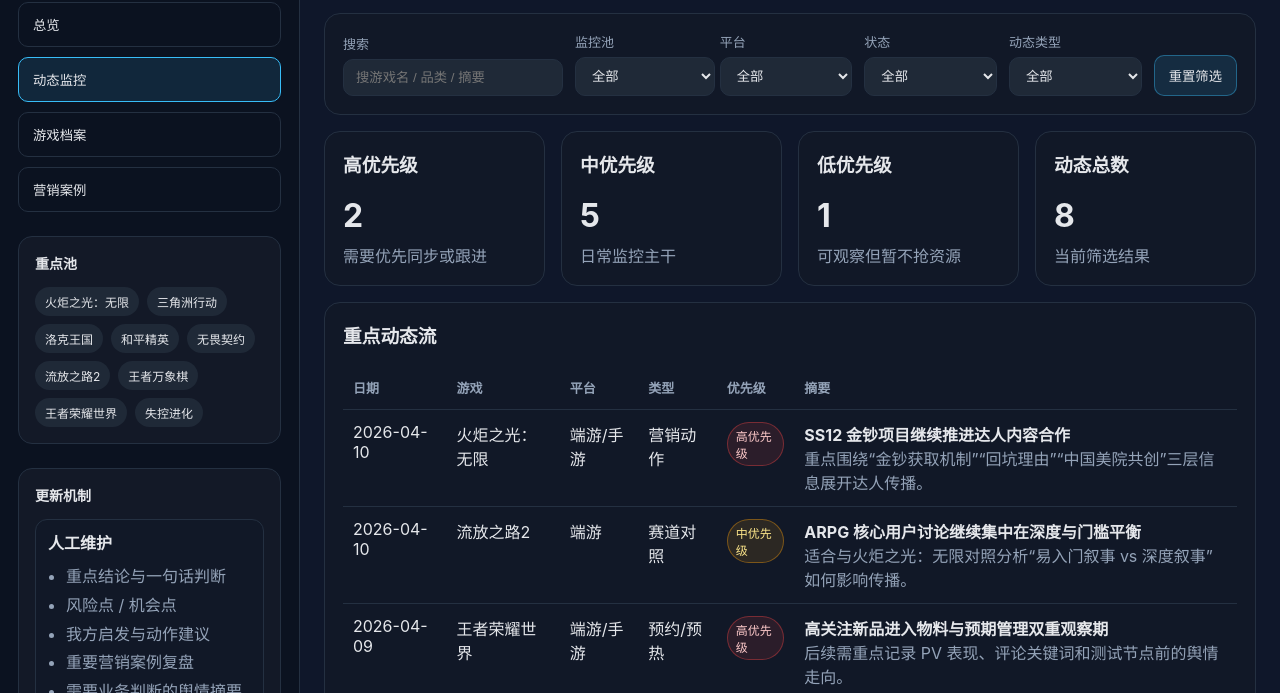
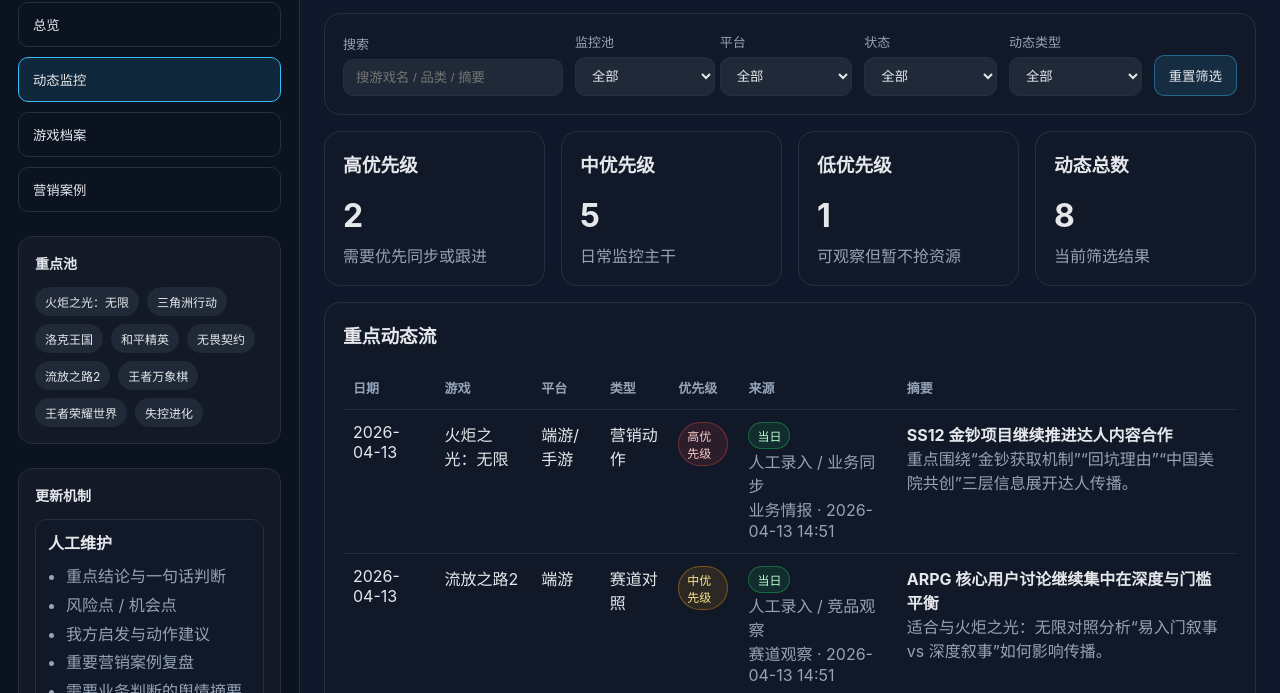
Before and after one commit to wangzhiqi01/game-monitor-dashboard, a website: page docs/index.html in a window 1280 px wide. Both pictures are taken after a click on the button "动态监控". Shown: the part 107-800 px from the top of the page. Drawn offline with Linux system fonts and the light colour scheme.

Commit message:
Add dashboard v1.4 source freshness model

```diff
--- a/dashboard/styles.css
+++ b/dashboard/styles.css
@@ -171,6 +171,8 @@ body {
 .badge.high { color: #fecaca; border-color: rgba(239,68,68,.4); background: rgba(239,68,68,.12); }
 .badge.medium { color: #fde68a; border-color: rgba(245,158,11,.4); background: rgba(245,158,11,.12); }
 .badge.low { color: #bbf7d0; border-color: rgba(34,197,94,.4); background: rgba(34,197,94,.12); }
+.badge.fresh { color: #bbf7d0; border-color: rgba(34,197,94,.4); background: rgba(34,197,94,.12); }
+.badge.stale { color: #fecaca; border-color: rgba(239,68,68,.4); background: rgba(239,68,68,.12); }
 
 .list {
   display: grid;
--- a/docs/app.js
+++ b/docs/app.js
@@ -26,6 +26,11 @@ function badge(level) {
 
 function metricCard(title, value, note) {
   return `<div class="card"><h3>${title}</h3><div class="metric">${value}</div><div class="muted">${note}</div></div>`;
+}
+
+function freshnessBadge(value) {
+  if (value === 'today') return '<span class="badge fresh">当日</span>';
+  return '<span class="badge stale">非当日</span>';
 }
 
 function sectionCard(title, body) {
@@ -139,6 +144,7 @@ function renderOverview() {
           <div class="profile-section"><h4>人工维护</h4><ul>${data.updateMechanism.manual.map(item => `<li>${item}</li>`).join('')}</ul></div>
           <div class="profile-section"><h4>我持续维护模板</h4><ul>${data.updateMechanism.assistant.map(item => `<li>${item}</li>`).join('')}</ul></div>
           <div class="profile-section"><h4>后续可接抓取</h4><ul>${data.updateMechanism.futureAutomation.map(item => `<li>${item}</li>`).join('')}</ul></div>
+          <div class="profile-section"><h4>来源规则</h4><ul><li>${data.updateMechanism.sourceRule}</li></ul></div>
         </div>
       `)}
     </div>
@@ -216,7 +222,7 @@ function renderActivity() {
     <div class="card" style="margin-top:16px;">
       <h3 class="section-title">重点动态流</h3>
       <table class="table">
-        <thead><tr><th>日期</th><th>游戏</th><th>平台</th><th>类型</th><th>优先级</th><th>摘要</th></tr></thead>
+        <thead><tr><th>日期</th><th>游戏</th><th>平台</th><th>类型</th><th>优先级</th><th>来源</th><th>摘要</th></tr></thead>
         <tbody>
           ${filtered.map(item => `
             <tr>
@@ -225,9 +231,14 @@ function renderActivity() {
               <td>${item.platform}</td>
               <td>${item.category}</td>
               <td>${badge(item.importance)}</td>
+              <td>
+                ${freshnessBadge(item.freshness)}<br />
+                <span class="muted">${item.sourcePlatform}</span><br />
+                <span class="muted">${item.sourceType} · ${item.capturedAt}</span>
+              </td>
               <td><strong>${item.title}</strong><br /><span class="muted">${item.summary}</span></td>
             </tr>
-          `).join('') || '<tr><td colspan="6" class="muted">当前筛选条件下暂无动态。</td></tr>'}
+          `).join('') || '<tr><td colspan="7" class="muted">当前筛选条件下暂无动态。</td></tr>'}
         </tbody>
       </table>
     </div>
@@ -376,6 +387,14 @@ function renderGameDetailPanel(game) {
         <div class="profile-section">
           <h4>机会点</h4>
           <ul>${game.opportunities.map(item => `<li>${item}</li>`).join('')}</ul>
+        </div>
+        <div class="profile-section">
+          <h4>最近来源要求</h4>
+          <ul>
+            <li>所有动态默认要求标注当日抓取时间</li>
+            <li>非当日信息必须明确标红提示</li>
+            <li>来源平台、来源类型、抓取时间不可为空</li>
+          </ul>
         </div>
       </div>
     </div>
--- a/docs/data.js
+++ b/docs/data.js
@@ -209,76 +209,116 @@ window.GAME_MONITOR_DATA = {
   ],
   activities: [
     {
-      date: '2026-04-10',
+      date: '2026-04-13',
       game: '火炬之光：无限',
       platform: '端游/手游',
       category: '营销动作',
       title: 'SS12 金钞项目继续推进达人内容合作',
       importance: 'high',
-      summary: '重点围绕“金钞获取机制”“回坑理由”“中国美院共创”三层信息展开达人传播。'
+      summary: '重点围绕“金钞获取机制”“回坑理由”“中国美院共创”三层信息展开达人传播。',
+      sourcePlatform: '人工录入 / 业务同步',
+      sourceType: '业务情报',
+      sourceUrl: '',
+      capturedAt: '2026-04-13 14:51',
+      freshness: 'today'
     },
     {
-      date: '2026-04-10',
+      date: '2026-04-13',
       game: '流放之路2',
       platform: '端游',
       category: '赛道对照',
       title: 'ARPG 核心用户讨论继续集中在深度与门槛平衡',
       importance: 'medium',
-      summary: '适合与火炬之光：无限对照分析“易入门叙事 vs 深度叙事”如何影响传播。'
+      summary: '适合与火炬之光：无限对照分析“易入门叙事 vs 深度叙事”如何影响传播。',
+      sourcePlatform: '人工录入 / 竞品观察',
+      sourceType: '赛道观察',
+      sourceUrl: '',
+      capturedAt: '2026-04-13 14:51',
+      freshness: 'today'
     },
     {
-      date: '2026-04-09',
+      date: '2026-04-13',
       game: '王者荣耀世界',
       platform: '端游/手游',
       category: '预约/预热',
       title: '高关注新品进入物料与预期管理双重观察期',
       importance: 'high',
-      summary: '后续需重点记录 PV 表现、评论关键词和测试节点前的舆情走向。'
+      summary: '后续需重点记录 PV 表现、评论关键词和测试节点前的舆情走向。',
+      sourcePlatform: '人工录入 / 预约监控',
+      sourceType: '新品观察',
+      sourceUrl: '',
+      capturedAt: '2026-04-13 14:51',
+      freshness: 'today'
     },
     {
-      date: '2026-04-09',
+      date: '2026-04-13',
       game: '三角洲行动',
       platform: '端游/手游',
       category: '社区口碑',
       title: '玩家对版本内容与竞技环境持续讨论',
       importance: 'medium',
-      summary: '适合跟踪其内容更新是否带动正向讨论，还是继续累积环境类抱怨。'
+      summary: '适合跟踪其内容更新是否带动正向讨论，还是继续累积环境类抱怨。',
+      sourcePlatform: '人工录入 / 社区观察',
+      sourceType: '社区舆情',
+      sourceUrl: '',
+      capturedAt: '2026-04-13 14:51',
+      freshness: 'today'
     },
     {
-      date: '2026-04-08',
+      date: '2026-04-13',
       game: '和平精英',
       platform: '手游',
       category: '营销动作',
       title: '成熟产品依旧保持高频活动与联动打法',
       importance: 'medium',
-      summary: '值得持续拆解其活动包装、素材节奏和大众传播语言。'
+      summary: '值得持续拆解其活动包装、素材节奏和大众传播语言。',
+      sourcePlatform: '人工录入 / 竞品观察',
+      sourceType: '营销监控',
+      sourceUrl: '',
+      capturedAt: '2026-04-13 14:51',
+      freshness: 'today'
     },
     {
-      date: '2026-04-08',
+      date: '2026-04-13',
       game: '无畏契约',
       platform: '端游',
       category: '赛事/主播',
       title: '竞技内容与主播讨论继续拉动社区热度',
       importance: 'medium',
-      summary: '重点观察版本平衡、赛事热点与内容创作者话题之间的联动。'
+      summary: '重点观察版本平衡、赛事热点与内容创作者话题之间的联动。',
+      sourcePlatform: '人工录入 / 内容观察',
+      sourceType: '赛事内容',
+      sourceUrl: '',
+      capturedAt: '2026-04-13 14:51',
+      freshness: 'today'
     },
     {
-      date: '2026-04-07',
+      date: '2026-04-13',
       game: '王者万象棋',
       platform: '手游',
       category: '预约/预热',
       title: '新品玩法认知建立期，适合记录用户第一印象',
       importance: 'medium',
-      summary: '需要重点观察用户到底是冲玩法来，还是主要由王者 IP 驱动关注。'
+      summary: '需要重点观察用户到底是冲玩法来，还是主要由王者 IP 驱动关注。',
+      sourcePlatform: '人工录入 / 预约监控',
+      sourceType: '新品观察',
+      sourceUrl: '',
+      capturedAt: '2026-04-13 14:51',
+      freshness: 'today'
     },
     {
-      date: '2026-04-07',
+      date: '2026-04-13',
       game: '失控进化',
       platform: '端游/手游',
       category: '定位观察',
       title: '题材与核心卖点仍在形成认知',
       importance: 'low',
-      summary: '现阶段重点不是看绝对热度，而是看“用户是否知道它是什么”。'
+      summary: '现阶段重点不是看绝对热度，而是看“用户是否知道它是什么”。',
+      sourcePlatform: '人工录入 / 新品观察',
+      sourceType: '产品定位',
+      sourceUrl: '',
+      capturedAt: '2026-04-13 14:51',
+      freshness: 'today'
     }
   ],
   cases: [
@@ -325,6 +365,7 @@ window.GAME_MONITOR_DATA = {
       '版本公告与活动公告收集',
       '搜索热度与素材趋势同步',
       '定时生成周报/晨报底稿'
-    ]
+    ],
+    sourceRule: '默认要求每条动态标注当日抓取时间 capturedAt；如不是当天信息，必须显式标注 freshness=stale 并提示非当日。'
   }
 };
--- a/docs/styles.css
+++ b/docs/styles.css
@@ -171,6 +171,8 @@ body {
 .badge.high { color: #fecaca; border-color: rgba(239,68,68,.4); background: rgba(239,68,68,.12); }
 .badge.medium { color: #fde68a; border-color: rgba(245,158,11,.4); background: rgba(245,158,11,.12); }
 .badge.low { color: #bbf7d0; border-color: rgba(34,197,94,.4); background: rgba(34,197,94,.12); }
+.badge.fresh { color: #bbf7d0; border-color: rgba(34,197,94,.4); background: rgba(34,197,94,.12); }
+.badge.stale { color: #fecaca; border-color: rgba(239,68,68,.4); background: rgba(239,68,68,.12); }
 
 .list {
   display: grid;
```
Also changed, not shown: dashboard/app.js (+21 -2 lines), dashboard/data.js (+58 -17 lines).
